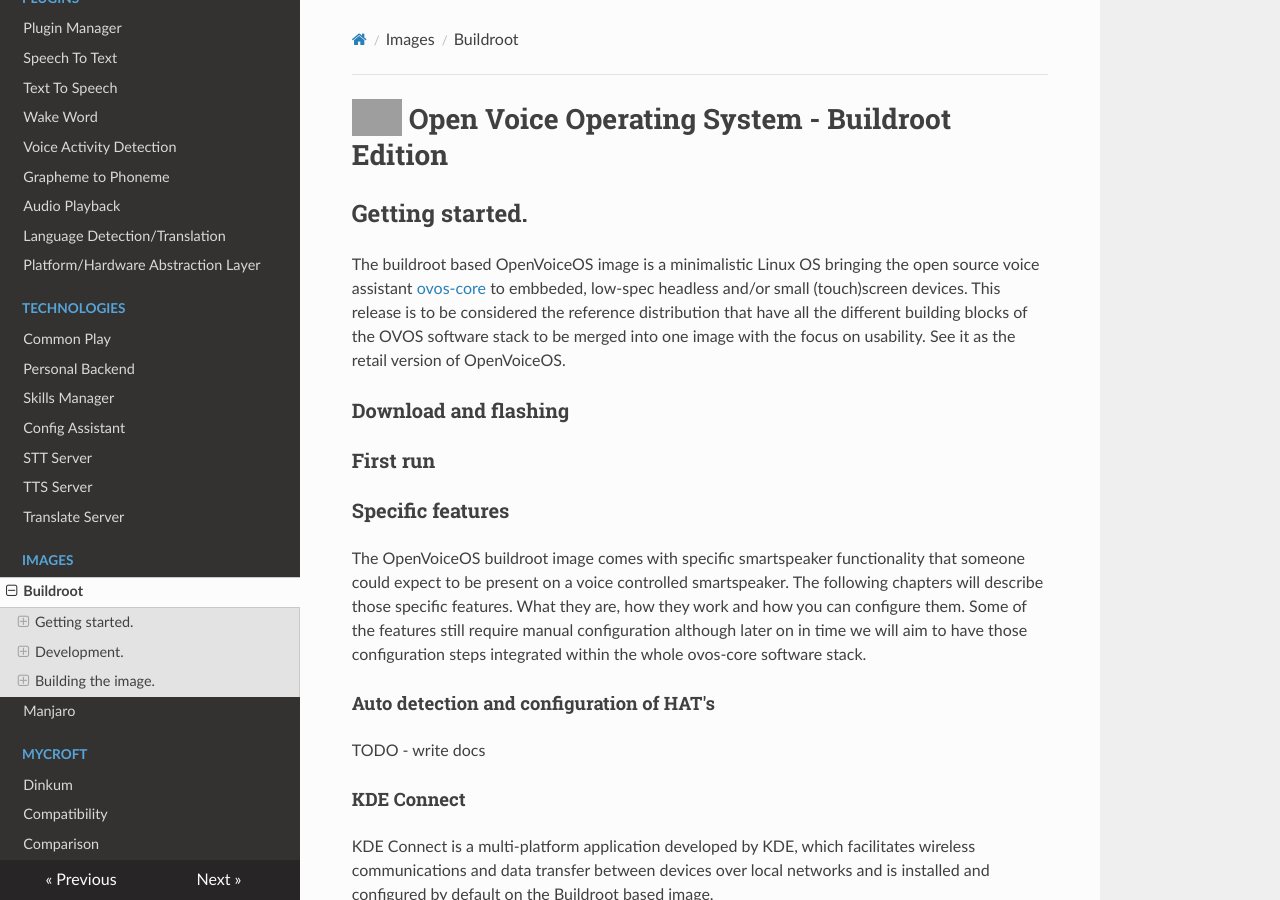
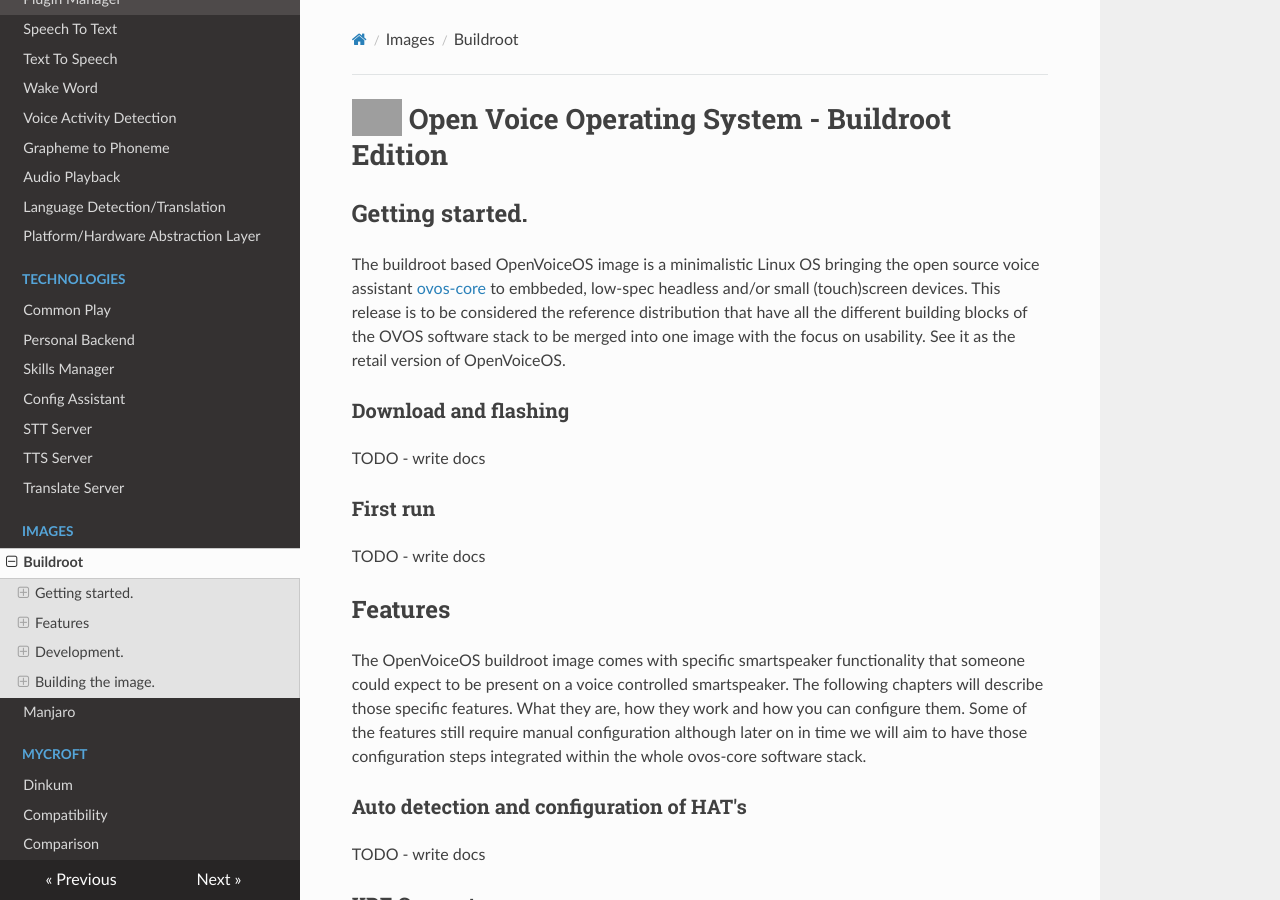
Before and after one commit to OpenVoiceOS/community-docs, an MkDocs documentation site: the page built from docs/buildroot.md, in a window 1280 px wide and 900 px high. Built offline with MkDocs 1.6.1, drawn with Linux system fonts in a browser that asks for light colours; nearby versions of some CDN libraries; grey boxes are pictures that could not be loaded.

Commit message:
Update buildroot.md

```diff
--- a/docs/buildroot.md
+++ b/docs/buildroot.md
@@ -6,19 +6,23 @@
 
 ### Download and flashing
 
+TODO - write docs
 
 ### First run
 
-### Specific features
+TODO - write docs
+
+
+## Features
 
 The OpenVoiceOS buildroot image comes with specific smartspeaker functionality that someone could expect to be present on a voice controlled smartspeaker. The following chapters will describe those specific features. What they are, how they work and how you can configure them.
 Some of the features still require manual configuration although later on in time we will aim to have those configuration steps integrated within the whole ovos-core software stack.
 
-#### Auto detection and configuration of HAT's
+### Auto detection and configuration of HAT's
 
 TODO - write docs
 
-#### KDE Connect
+### KDE Connect
 
 KDE Connect is a multi-platform application developed by KDE, which facilitates wireless communications and data transfer between devices over local networks and is installed and configured by default on the Buildroot based image.
 
@@ -32,27 +36,27 @@
 
 
 
-#### Airplay
+### Airplay
 
 TODO - write docs
 
-#### Spotifyd
+### Spotifyd
 
 To make your ovos device show up as a spotify player uncomment and setup the username and password variables within `~/.config/spotifyd/spotifyd.conf` and reboot
 
-#### Bluetooth speaker
+### Bluetooth speaker
 
 TODO - write docs
 
-#### Snapcast Client & Server
+### Snapcast Client & Server
 
 TODO - write docs
 
-#### Remote shared folder access (SMB - Windows)
+### Remote shared folder access (SMB - Windows)
 
 TODO - write docs
 
-#### Remote shared folder access (NFS - Linux)
+### Remote shared folder access (NFS - Linux)
 
 TODO - write docs
 
```
